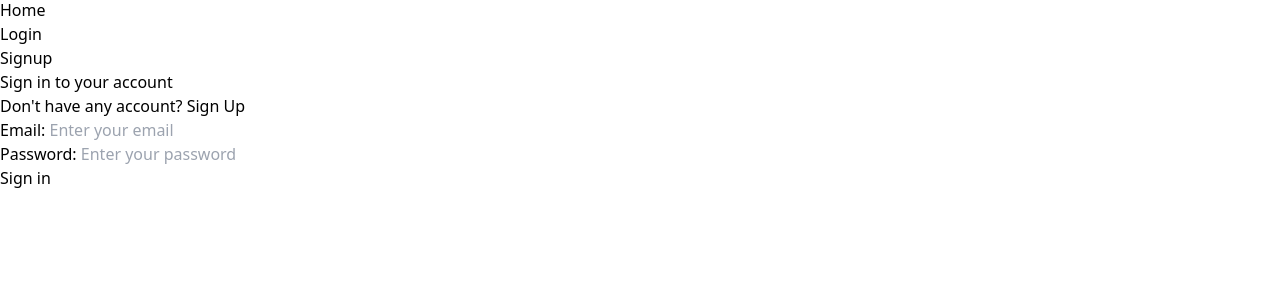
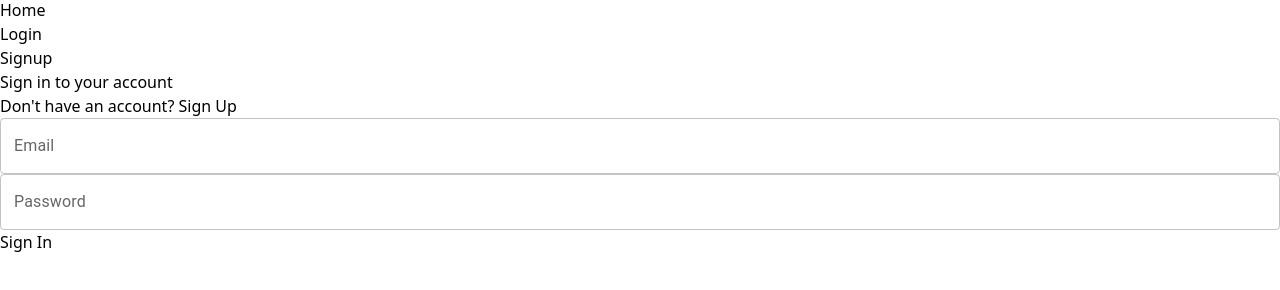
Before and after one commit to suhanisagar2410/CineBlogs, a React (Vite) app in the folder client/: page /login in a window 1280 px wide. Shown: the part 302-592 px from the top of the page. Built offline with nearby package versions, Linux system fonts and the light colour scheme; no server answers.

Commit message:
Implemented MUI in Login and signup

```diff
--- a/client/src/Components/Login.jsx
+++ b/client/src/Components/Login.jsx
@@ -1,76 +1,89 @@
-import React, {useState} from 'react'
-import {Link, useNavigate} from 'react-router-dom'
-import { Login as authlogin  } from '../Store/AuthSlice'
-import {Button, Input} from "./index"
-import {useDispatch, useSelector} from "react-redux"
-import authService from "../AppWrite/Appwrite"
-import {useForm} from "react-hook-form"
-import { ScaleLoader } from "react-spinners";
-import { toast } from 'react-toastify'
+/* eslint-disable react/no-unescaped-entities */
+import { useState } from 'react';
+import { Link, useNavigate } from 'react-router-dom';
+import { Login as authlogin } from '../Store/AuthSlice';
+import { Button } from './index';
+import { useDispatch } from 'react-redux';
+import authService from '../AppWrite/Appwrite';
+import { useFormik } from 'formik';
+import * as Yup from 'yup';
+import { ScaleLoader } from 'react-spinners';
+import MuiInput from '../utility/CustomeInput';
 
 function Login() {
-    const navigate = useNavigate()
-    const dispatch = useDispatch()
-    const {register, handleSubmit} = useForm()
-    const [error, setError] = useState("")
-    const [isLoading, setLoading] = useState(false)
+  const navigate = useNavigate();
+  const [error, setError] = useState('');
+  const dispatch = useDispatch();
+  const [isLoading, setLoading] = useState(false);
 
-    const login = async(data) => {
-        setError("")
-
+  const formik = useFormik({
+    initialValues: {
+      email: '',
+      password: '',
+    },
+    validationSchema: Yup.object({
+      email: Yup.string()
+        .email('Invalid email address')
+        .required('Email is required')
+        .matches(
+          /^[a-zA-Z0-9._%+-]+@[a-zA-Z0-9.-]+\.[a-zA-Z]{2,}$/,
+          'Please enter a valid email address'
+        ),
+      password: Yup.string()
+        .min(8, 'Password must be at least 8 characters long')
+        .required('Password is required'),
+    }),
+    onSubmit: async (values) => {
+      setError('');
+      setLoading(true);
       try {
-            setLoading(true)
-            let session = await authService.login(data)
+        const session = await authService.login(values);
         if (session) {
-                const userData = await authService.getUser()
-                if(userData)
-                {
+          const userData = await authService.getUser();
+          if (userData) {
             dispatch(authlogin(userData));
+            navigate('/');
           }
-                console.log(userData);
-                console.log(myUserData);
-                setLoading(false)
-                navigate("/")
-                toast.success("Login Successfully...", {
-                    autoClose: 1000,
-                    style: {
-                        backgroundColor: "#2e1065",
-                        color: "#ffffff",
+        }
+      } catch (error) {
+        setError(error.message);
+      } finally {
+        setLoading(false);
+      }
     },
-                      hideProgressBar: true,
   });
 
-            }
-        } catch (error) {
-            setError(error.message)
-            setLoading(false)
-        }
-    }
-
-    const myUserData = useSelector((state)=> state.Auth.status)
+  const inputFields = [
+    {
+      label: 'Email',
+      name: 'email',
+      type: 'email',
+    },
+    {
+      label: 'Password',
+      name: 'password',
+      type: 'password',
+    },
+  ];
 
   if (isLoading) {
     return (
       <div className="flex items-center justify-center">
         <div className="mt-[10rem]">
-            <ScaleLoader color='#ffffff' height={50} />
+          <ScaleLoader color="#ffffff" height={50} />
         </div>
-
       </div>
-        )
+    );
   }
 
   return (
-    <div
-    className='flex items-center justify-center w-full'
-    >
-        <div className={`mx-auto w-full max-w-lg shadow shadow-white bg-white rounded-xl p-10 border border-white/5`}>
-        <div className="mb-2 flex justify-center">
-
-        </div>
-        <h2 className="text-center text-2xl font-bold leading-tight mb-3">Sign in to your account</h2>
+    <div className="flex items-center justify-center w-full px-4 sm:px-6 lg:px-8">
+      <div className={`mx-auto w-full max-w-lg bg-white rounded-xl p-10 border border-white/10`}>
+        <h2 className="text-center text-2xl font-bold leading-tight sm:text-3xl mb-3">
+          Sign in to your account
+        </h2>
         <p className="mt-2 text-center text-base text-black/60">
-                    Don&apos;t have any account?&nbsp;
+          Don't have an account?&nbsp;
           <Link
             to="/signup"
             className="font-medium text-primary transition-all duration-200 hover:underline"
@@ -79,40 +92,31 @@ function Login() {
           </Link>
         </p>
         {error && <p className="text-red-600 mt-8 text-center">{error}</p>}
-        <form onSubmit={handleSubmit(login)} className='mt-8'>
-            <div className='space-y-5'>
-                <Input
-                label="Email: "
-                placeholder="Enter your email"
-                className="ml-2"
-                type="email"
-                {...register("email", {
-                    required: true,
-                    validate: {
-                        matchPatern: (value) => /^\w+([.-]?\w+)*@\w+([.-]?\w+)*(\.\w{2,3})+$/.test(value) ||
-                        "Email address must be a valid address",
-                    }
-                })}
+
+        <form onSubmit={formik.handleSubmit} className="mt-8">
+          <div className="space-y-5">
+            {inputFields.map(({ label, name, type }) => (
+              <MuiInput
+                key={name}
+                label={label}
+                type={type}
+                {...formik.getFieldProps(name)}
+                error={formik.touched[name] && Boolean(formik.errors[name])}
+                helperText={formik.touched[name] && formik.errors[name]}
               />
-                <Input
-                label="Password: "
-                className="ml-2"
-                type="password"
-                placeholder="Enter your password"
-                {...register("password", {
-                    required: true,
-                })}
-                />
+            ))}
             <Button
               type="submit"
               bgColor="black"
-                className="w-full bg-black text-white font-semibold text-[1.2rem]"
-                >Sign in</Button>
+              className="w-full bg-black text-white font-semibold text-[1.2rem] py-3"
+            >
+              Sign In
+            </Button>
           </div>
         </form>
       </div>
     </div>
-  )
+  );
 }
 
-export default Login
+export default Login;
--- a/client/src/Components/SignUp.jsx
+++ b/client/src/Components/SignUp.jsx
@@ -1,34 +1,72 @@
-import React, { useState } from "react";
+import { useState } from "react";
 import authService from "../AppWrite/Appwrite.js";
 import { Link, useNavigate } from "react-router-dom";
 import { Login } from "../Store/AuthSlice";
-import { Button, Input } from "./index.js";
+import { Button } from "./index.js";
 import { useDispatch } from "react-redux";
-import { useForm } from "react-hook-form";
+import { useFormik } from "formik";
+import * as Yup from "yup";
 import { ScaleLoader } from "react-spinners";
+import MuiInput from "../utility/CustomeInput.jsx";
 
 function Signup() {
   const navigate = useNavigate();
   const [error, setError] = useState("");
   const dispatch = useDispatch();
-  const { register, handleSubmit } = useForm();
-  const [isLoading, setLoading] = useState(false)
+  const [isLoading, setLoading] = useState(false);
 
-  const create = async (data) => {
+  const formik = useFormik({
+    initialValues: {
+      name: '',
+      email: '',
+      password: ''
+    },
+    validationSchema: Yup.object({
+      name: Yup.string().required('Full name is required'),
+      email: Yup.string()
+        .matches(/^[a-zA-Z0-9._%+-]+@[a-zA-Z0-9.-]+\.[a-zA-Z]{2,}$/,
+        'Please enter a valid email address'
+        )
+        .required('Email is required'),
+      password: Yup.string()
+        .min(8, 'Password must be at least 8 characters long')
+        .required('Password is required')
+    }),
+    onSubmit: async (values) => {
       setError("");
-    setLoading(true)
+      setLoading(true);
       try {
-      const userData = await authService.createAccount(data);
+        const userData = await authService.createAccount(values);
         if (userData) {
           const userData = await authService.getUser();
           if (userData) dispatch(Login(userData));
           navigate("/");
-        setLoading(false)
         }
       } catch (error) {
         setError(error.message);
+      } finally {
+        setLoading(false);
       }
-  };
+    }
+  });
+
+  const inputFields = [
+    {
+      label: "Full Name",
+      name: "name",
+      type: "text",
+    },
+    {
+      label: "Email",
+      name: "email",
+      type: "email",
+    },
+    {
+      label: "Password",
+      name: "password",
+      type: "password",
+    }
+  ];
 
   if (isLoading) {
     return (
@@ -36,18 +74,14 @@ function Signup() {
         <div className="mt-[10rem]">
           <ScaleLoader color='#ffffff' height={50} />
         </div>
-
       </div>
-    )
+    );
   }
 
   return (
-    <div className="flex items-center justify-center">
+    <div className="flex items-center justify-center px-4 sm:px-6 lg:px-8">
       <div className={`mx-auto w-full max-w-lg bg-gray-100 rounded-xl p-10 border border-black/10`}>
-        <div className="mb-2 flex justify-center">
-
-        </div>
-        <h2 className="text-center text-2xl font-bold leading-tight">
+        <h2 className="text-center text-2xl font-bold leading-tight sm:text-3xl">
           Sign up to create account
         </h2>
         <p className="mt-2 text-center text-base text-black/60">
@@ -61,40 +95,22 @@ function Signup() {
         </p>
         {error && <p className="text-red-600 mt-8 text-center">{error}</p>}
 
-        <form onSubmit={handleSubmit(create)}>
+        <form onSubmit={formik.handleSubmit}>
           <div className="space-y-5 mt-5">
-            <Input
-              label="Full Name: "
-              placeholder="Enter your full name"
-              {...register("name", {
-                required: true,
-              })}
+            {inputFields.map(({ label, name, type }) => (
+              <MuiInput
+                key={name}
+                label={label}
+                type={type}
+                {...formik.getFieldProps(name)}
+                error={formik.touched[name] && Boolean(formik.errors[name])}
+                helperText={formik.touched[name] && formik.errors[name]}
               />
-            <Input
-              label="Email: "
-              placeholder="Enter your email"
-              type="email"
-              {...register("email", {
-                required: true,
-                validate: {
-                  matchPatern: (value) =>
-                    /^\w+([.-]?\w+)*@\w+([.-]?\w+)*(\.\w{2,3})+$/.test(value) ||
-                    "Email address must be a valid address",
-                },
-              })}
-            />
-            <Input
-              label="Password: "
-              type="password"
-              placeholder="Enter your password"
-              {...register("password", {
-                required: true,
-              })}
-            />
+            ))}
             <Button
               type="submit"
               bgColor="black"
-              className="w-full bg-black text-white font-semibold text-[1.2rem]"
+              className="w-full bg-black text-white font-semibold text-[1.2rem] py-3"
             >
               Create Account
             </Button>
--- a/client/src/Pages/HomePage.jsx
+++ b/client/src/Pages/HomePage.jsx
@@ -1,4 +1,4 @@
-import React, {useEffect, useState} from 'react'
+import {useEffect, useState} from 'react'
 import postServices from '../AppWrite/CreatePost'
 import { PostCard} from '../Components'
 import { useSelector } from 'react-redux'
--- a/client/src/Pages/SignUpPage.jsx
+++ b/client/src/Pages/SignUpPage.jsx
@@ -1,9 +1,10 @@
+/* eslint-disable no-unused-vars */
 import { SignUp}  from "../Components";
 import React from 'react'
 
 function SignUpPage() {
   return (
-<div className='py-8'>
+<div>
         <SignUp />
     </div>
   )
--- /dev/null
+++ b/client/src/utility/CustomeInput.jsx
@@ -0,0 +1,19 @@
+/* eslint-disable no-unused-vars */
+/* eslint-disable react/prop-types */
+import React from 'react';
+import { TextField } from '@mui/material';
+
+const MuiInput = ({ label, error, helperText, ...props }) => {
+  return (
+    <TextField
+      label={label}
+      variant="outlined"
+      fullWidth
+      error={error}
+      helperText={helperText}
+      {...props}
+    />
+  );
+};
+
+export default MuiInput;
```
Also changed, not shown: client/package.json (+8 -2 lines). Lines whose indentation alone changed are shown as unchanged.
